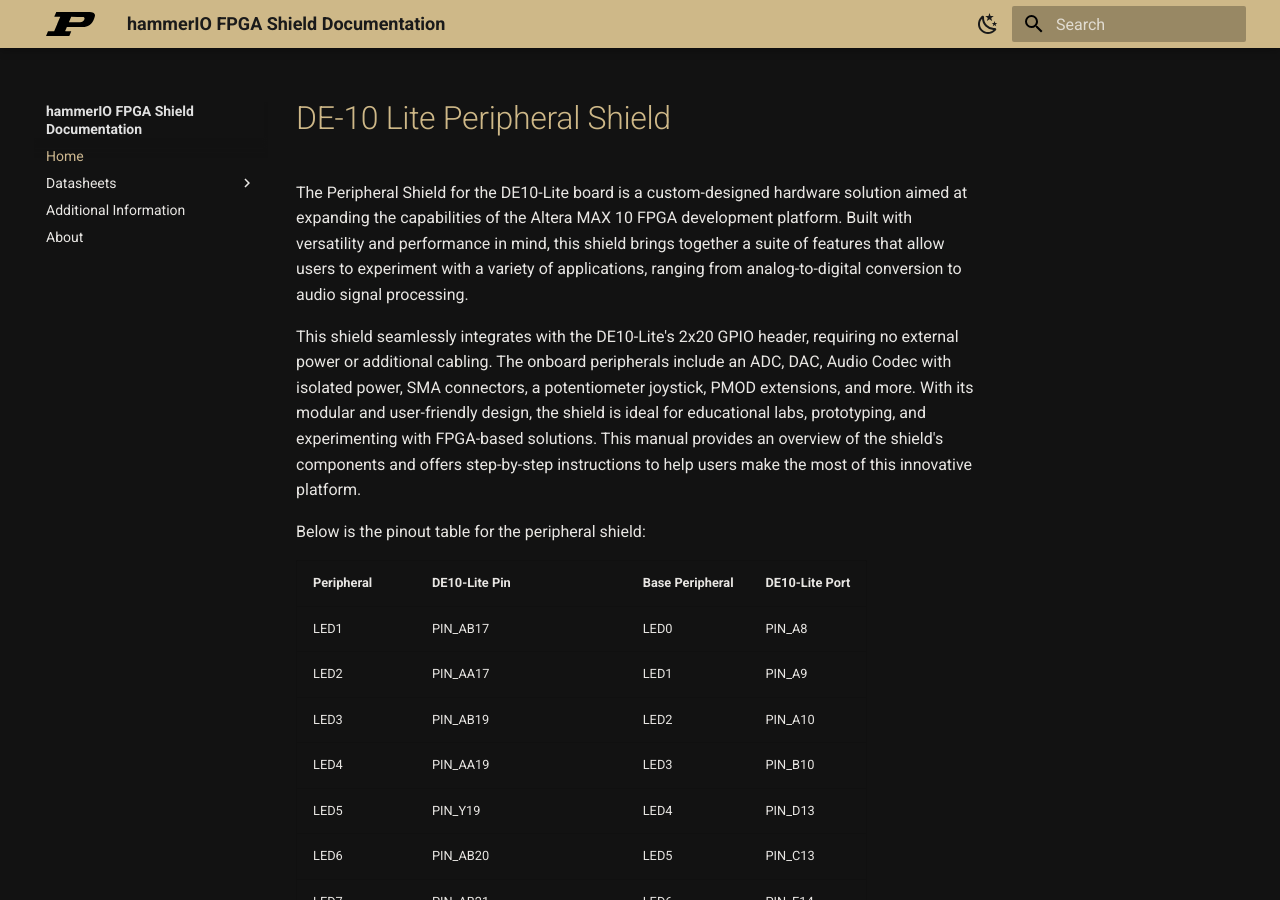
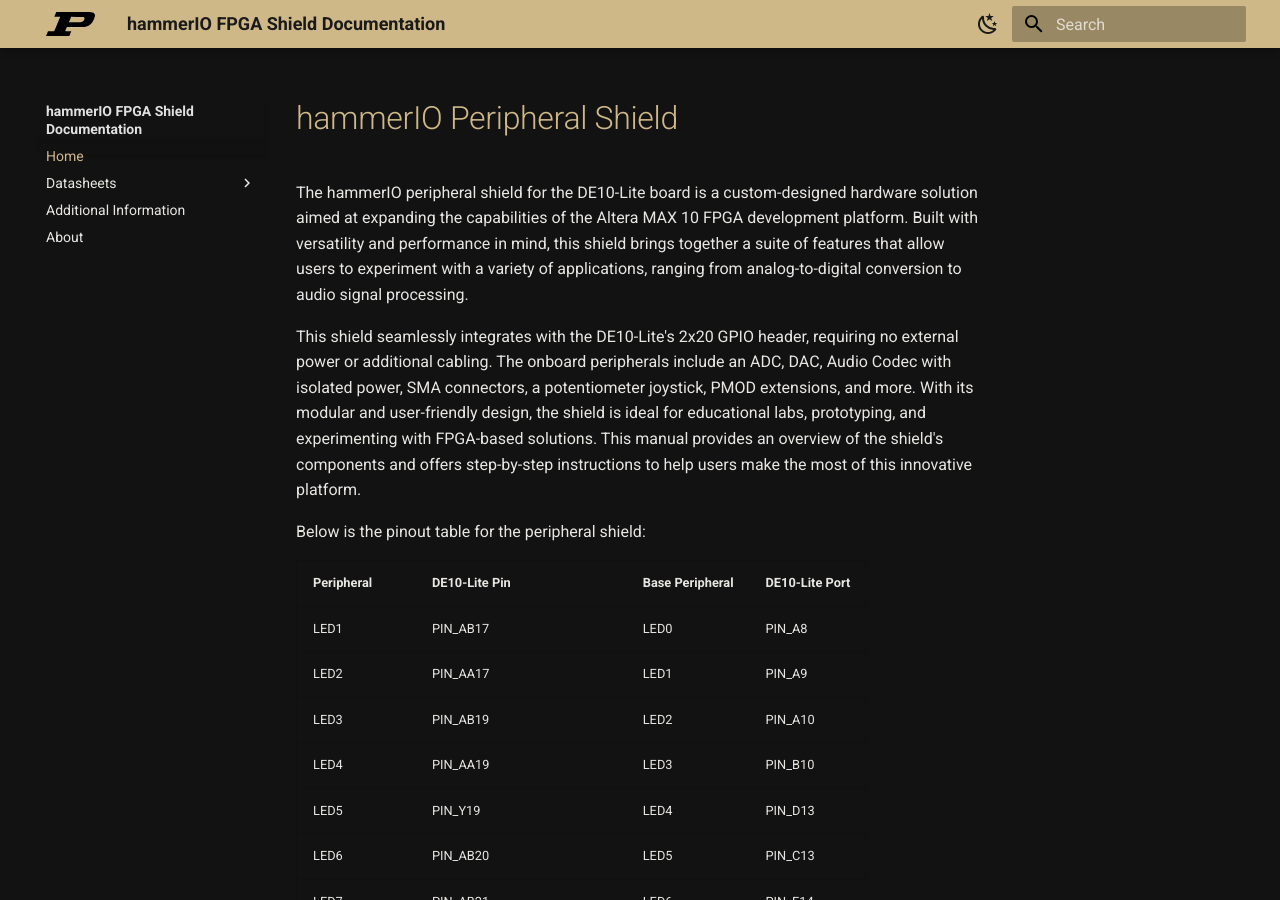
Before and after one commit to purdue-fpga/hammerIO, an MkDocs documentation site: the page built from docs/index.md, in a window 1280 px wide and 900 px high. Built offline with MkDocs 1.6.1 and Material for MkDocs 9.7.7, drawn with Linux system fonts in a browser that asks for light colours; some web fonts are replaced.

Commit message:
Update index.md
hammerio

```diff
--- a/docs/index.md
+++ b/docs/index.md
@@ -1,6 +1,6 @@
-# DE-10 Lite Peripheral Shield
+# hammerIO Peripheral Shield
 
-The Peripheral Shield for the DE10-Lite board is a custom-designed hardware solution aimed at expanding the capabilities of the Altera MAX 10 FPGA development platform. Built with versatility and performance in mind, this shield brings together a suite of features that allow users to experiment with a variety of applications, ranging from analog-to-digital conversion to audio signal processing.
+The hammerIO peripheral shield for the DE10-Lite board is a custom-designed hardware solution aimed at expanding the capabilities of the Altera MAX 10 FPGA development platform. Built with versatility and performance in mind, this shield brings together a suite of features that allow users to experiment with a variety of applications, ranging from analog-to-digital conversion to audio signal processing.
 
 This shield seamlessly integrates with the DE10-Lite's 2x20 GPIO header, requiring no external power or additional cabling. The onboard peripherals include an ADC, DAC, Audio Codec with isolated power, SMA connectors, a potentiometer joystick, PMOD extensions, and more. With its modular and user-friendly design, the shield is ideal for educational labs, prototyping, and experimenting with FPGA-based solutions. This manual provides an overview of the shield's components and offers step-by-step instructions to help users make the most of this innovative platform.
 
```
